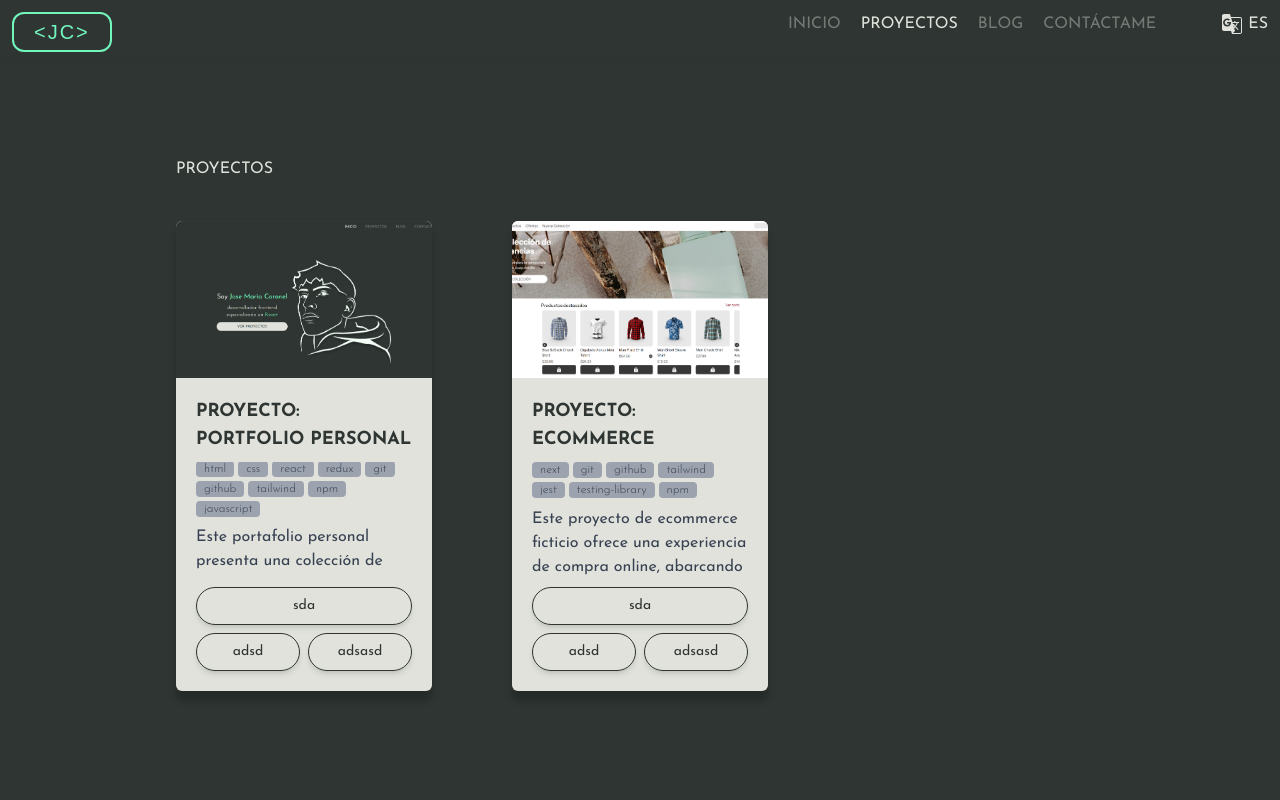
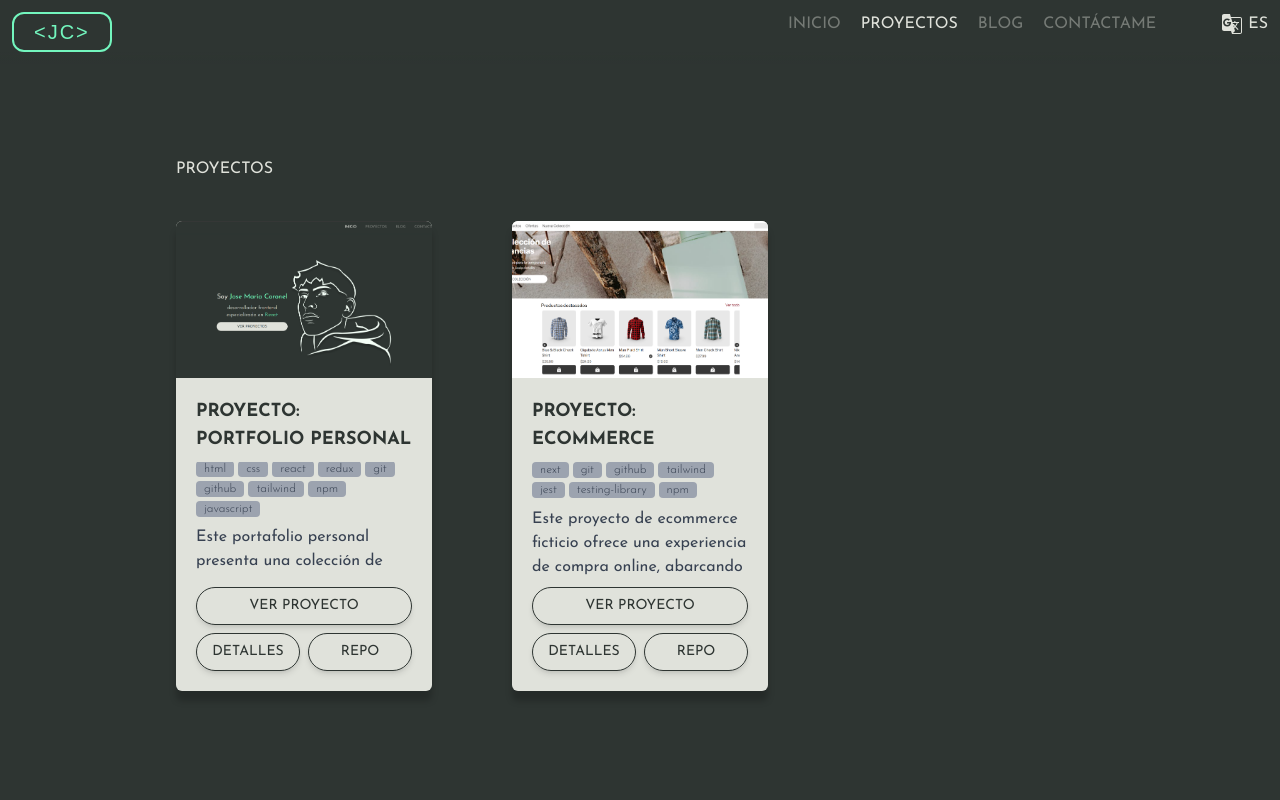
Before and after one commit to josecoronel20/portfolioPersonal, a React (Vite) app: page /portfolioPersonal/projects in a window 1280 px wide. Shown: the top 800 px of the page. Built offline with nearby package versions, Linux system fonts and the light colour scheme; a web font is replaced by a local one.

Commit message:
agrega texto de botones en card de carousel

```diff
--- a/src/components/HomeComponents/Carrousel.jsx
+++ b/src/components/HomeComponents/Carrousel.jsx
@@ -21,7 +21,7 @@ const Carrousel = () => {
   );
 
   return (
-    <section className="flex flex-col justify-center items-center py-10">
+    <section className="flex flex-col justify-center items-center py-10 gap-4">
       <h2>{textLanguage.home.lastProyects.title}</h2>
       <div className="min-w-64 w-full flex flex-row justify-center items-center gap-10">
         <div className="cursor-pointer" onClick={() => handlerLeftArrow()}>
--- a/src/components/ProjectsComponents/ButtonsCardProject.jsx
+++ b/src/components/ProjectsComponents/ButtonsCardProject.tsx
@@ -1,21 +1,22 @@
 import React from "react";
 import { styleButtonCard } from "../../Utilities/customStyles";
 import { Link } from "react-router-dom";
+import { useLanguage} from "../../Context/LanguageContext"
 
-const ButtonsCardProject = ({ urlSite, urlRepo, id }) => {
+const ButtonsCardProject = ({ urlSite, urlRepo, id }:{urlSite:string, urlRepo:string, id:number}) => {
   //todo: agregar visitar sitio,ver detalles y visitar repo a text y tipado
-
+const {textLanguage} = useLanguage()
   return (
       <div className="flex flex-col gap-2 h-full  justify-center">
         <Link target="_blank" className={styleButtonCard} to={urlSite}>
-          sda
+          {textLanguage.projects.buttonText.seeProject}
         </Link>
         <div className="flex gap-2">
           <Link className={styleButtonCard} to={`/projects/${id}`}>
-            adsd
+            {textLanguage.projects.buttonText.seeDetails}
           </Link>
           <Link target="_blank" className={styleButtonCard} to={urlRepo}>
-            adsasd
+            {textLanguage.projects.buttonText.seeRepo}
           </Link>
         </div>
       </div>
--- a/src/components/ProjectsComponents/CardProject.tsx
+++ b/src/components/ProjectsComponents/CardProject.tsx
@@ -1,7 +1,5 @@
 import React from "react";
-import TechToggle from "../ReutilizableComponents/TechToggle";
 import ButtonsCardProject from "./ButtonsCardProject";
-import DescriptionToggle from "../ReutilizableComponents/DescriptionToggle";
 import { project } from "../../types";
 
 const CardProject = ({ project }: { project: project }) => {
--- a/src/components/ReutilizableComponents/TechToggle.jsx
+++ b/src/components/ReutilizableComponents/TechToggle.jsx
@@ -15,7 +15,6 @@ const TechToggle = ({ children }) => {
       >
         {children}
       </div>
-      <SeeMore state={isTechOpen} handler={handlerTechOpen}/>
     </div>
   );
 };
--- a/src/types.ts
+++ b/src/types.ts
@@ -127,6 +127,11 @@ export type textLanguage = {
   };
   projects: {
     title: string;
+    buttonText: {
+      seeProject: string;
+      seeDetails: string;
+      seeRepo: string;
+    };
     list: project[];
   };
   blog: {
--- a/src/utilities/texts/Text.ts
+++ b/src/utilities/texts/Text.ts
@@ -351,6 +351,11 @@ export const text: { textEs: textLanguage; textEn: textLanguage } = {
     },
     projects: {
       title: "PROYECTOS",
+      buttonText:{
+        seeProject:"VER PROYECTO",
+        seeDetails:"DETALLES",
+        seeRepo:"REPO"
+      },
       list: [
         {
           id: 1,
```
Lines whose indentation alone changed are shown as unchanged.
